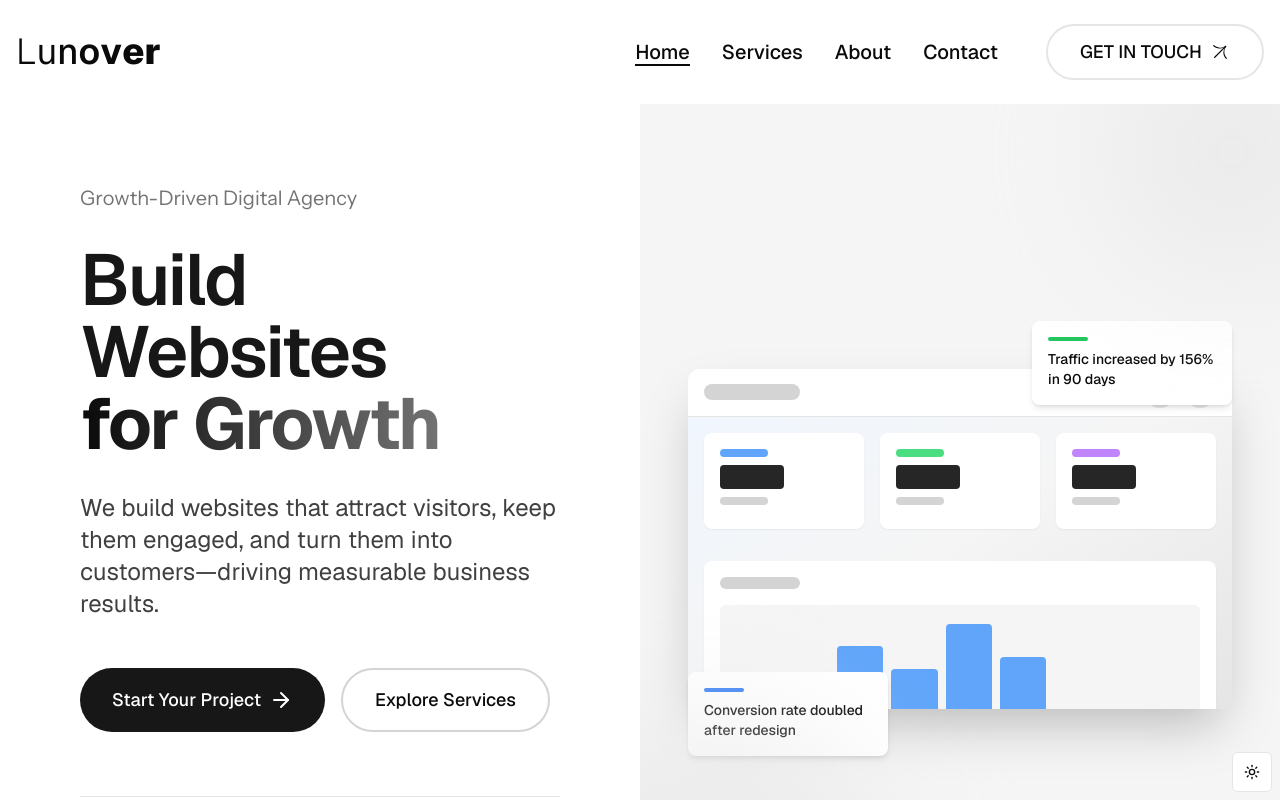
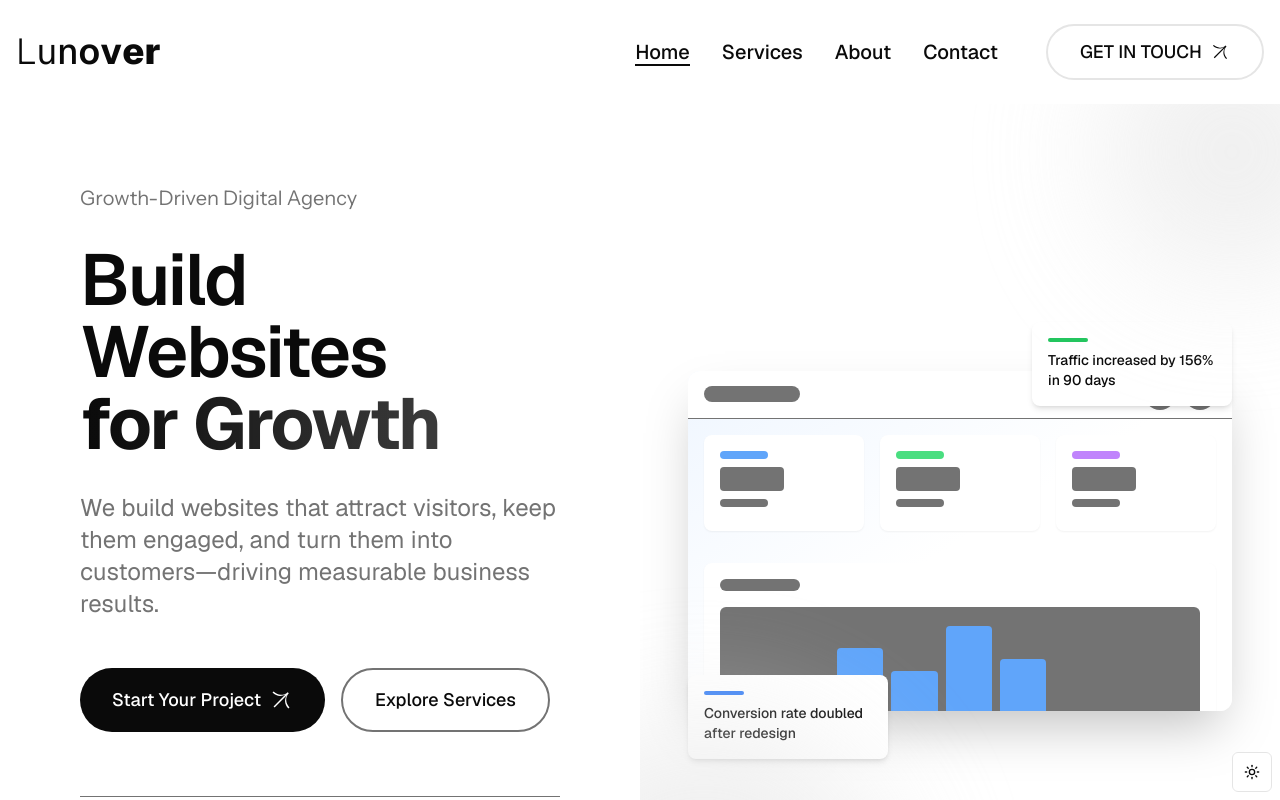
Before and after one commit to rajushrestha/lunover2025, a Next.js app: page / in a window 1280 px wide. Shown: the top 800 px of the page. Built offline with nearby package versions, Linux system fonts and the light colour scheme.

Commit message:
Implement dynamic blog section with API route and fetch latest posts

```diff
--- /dev/null
+++ b/src/app/api/blog/latest/route.ts
@@ -0,0 +1,18 @@
+import { getLatestBlogs } from "@/lib/mdx-compiler";
+import { NextRequest, NextResponse } from "next/server";
+
+export async function GET(request: NextRequest) {
+  try {
+    const { searchParams } = new URL(request.url);
+    const count = parseInt(searchParams.get("count") || "4", 10);
+
+    const posts = await getLatestBlogs(count);
+    return NextResponse.json(posts);
+  } catch (error) {
+    console.error("Error fetching latest blog posts:", error);
+    return NextResponse.json(
+      { error: "Failed to fetch blog posts" },
+      { status: 500 }
+    );
+  }
+}
--- a/src/components/sections/blog.tsx
+++ b/src/components/sections/blog.tsx
@@ -6,47 +6,36 @@ import Image from "next/image";
 import Link from "next/link";
 import { useEffect, useState } from "react";
 import ArrowUpRight from "../icons/arrow-up-right";
-const blogPosts = [
-  {
-    title:
-      "The Art of Collaboration: Stories from the Design and Development Trenches",
-    date: "March 15, 2024",
-    gradient: "from-gray-200 to-gray-300",
-    // image: "/blog1.png",
-  },
-  {
-    title: "Future proofing web development: navigating the latest trends",
-    date: "March 10, 2024",
-    gradient: "from-gray-500 to-gray-900",
-    // image: "/blog2.png",
-  },
-  {
-    title: "From Concept to Reality: Showcasing Impactful Design Case Studies",
-    date: "March 5, 2024",
-    gradient: "from-gray-300 to-gray-400",
-    // image: "/blog1.png",
-  },
-  {
-    title: "The Importance of User Experience in Web Design",
-    date: "March 5, 2025",
-    gradient: "from-gray-700 to-gray-500",
-    // image: "/blog1.png",
-  },
-];
-
-type BlogPost = {
-  title: string;
-  date: string;
-  image?: string;
-  gradient?: string;
-};
+import { BlogPost, getLatestBlogs } from "@/lib/mdx-compiler";
 
 export default function Blog() {
+  const [latestPosts, setLatestPosts] = useState<BlogPost[]>([]);
   const [selectedPost, setSelectedPost] = useState<BlogPost | null>(null);
+  const [isLoading, setIsLoading] = useState(true);
 
   useEffect(() => {
-    setSelectedPost(blogPosts[0]);
-  }, [blogPosts]);
+    const fetchLatestPosts = async () => {
+      try {
+        // Fetch from an API route instead of direct function call
+        const response = await fetch('/api/blog/latest?count=4');
+        if (!response.ok) throw new Error('Failed to fetch posts');
+        const posts = await response.json();
+        setLatestPosts(posts);
+      } catch (error) {
+        console.error('Error fetching blog posts:', error);
+      } finally {
+        setIsLoading(false);
+      }
+    };
+
+    fetchLatestPosts();
+  }, []);
+
+  useEffect(() => {
+    if (latestPosts.length > 0) {
+      setSelectedPost(latestPosts[0]);
+    }
+  }, [latestPosts]);
 
   return (
     <section className="py-20 sm:py-32">
@@ -87,14 +76,8 @@ export default function Blog() {
           </div>
 
           <div className="lg:w-3/5 divide-y divide-border xl:pl-10">
-            {blogPosts.map((post, index) => {
-              const active = selectedPost?.title === post.title;
-              const activeClass = active
-                ? "text-foreground"
-                : "text-foreground/60";
-              const hoverClass = active
-                ? "text-foreground"
-                : "text-foreground/60";
+            {latestPosts.map((post, index) => {
+              const active = selectedPost?.slug === post.slug;
               return (
                 <motion.article
                   key={post.title}
@@ -105,7 +88,7 @@ export default function Blog() {
                   className="group"
                 >
                   <Link
-                    href={`/blog/${post.title}`}
+                    href={`/blog/${post.slug}`}
                     className={cn(
                       "flex items-start justify-between py-6 xl:py-10",
                       "transition-colors group-hover:text-foreground",
--- a/src/components/sections/hero.tsx
+++ b/src/components/sections/hero.tsx
@@ -4,6 +4,7 @@ import { motion } from "framer-motion";
 import Link from "next/link";
 import { Instrument_Sans } from "next/font/google";
 import { ArrowRight } from "lucide-react";
+import ArrowUpRight from "../icons/arrow-up-right";
 
 const instrumentSans = Instrument_Sans({
   subsets: ["latin"],
@@ -36,7 +37,7 @@ export default function Hero() {
   };
 
   return (
-    <section className="min-h-[90vh] flex flex-col lg:flex-row items-stretch bg-white w-full max-w-[94rem] mx-auto">
+    <section className="min-h-[90vh] flex flex-col lg:flex-row items-stretch text-foreground w-full max-w-[94rem] mx-auto">
       {/* Left content side */}
       <div className="w-full lg:w-1/2 p-6 md:p-10 lg:p-16 xl:p-20 flex flex-col justify-center 2xl:pl-0">
         <motion.div
@@ -47,7 +48,7 @@ export default function Hero() {
         >
           <motion.h2
             variants={itemVariants}
-            className={`text-lg md:text-xl text-neutral-500 font-medium ${instrumentSans.className}`}
+            className={`text-lg md:text-xl text-muted-foreground font-medium ${instrumentSans.className}`}
           >
             Growth-Driven Digital Agency
           </motion.h2>
@@ -56,17 +57,17 @@ export default function Hero() {
             variants={itemVariants}
             className="text-4xl sm:text-5xl md:text-6xl lg:text-7xl font-semibold leading-[1.1] tracking-tight"
           >
-            <span className="inline-block text-neutral-900">
+            <span className="inline-block text-foreground">
               Build Websites
             </span>{" "}
-            <span className="inline-block bg-clip-text text-transparent bg-gradient-to-r from-neutral-950 to-neutral-500 font-bold">
+            <span className="inline-block bg-clip-text text-transparent bg-gradient-to-r from-foreground to-foreground/80 font-bold">
               for Growth
             </span>
           </motion.h1>
 
           <motion.p
             variants={itemVariants}
-            className="text-xl md:text-2xl text-neutral-700 max-w-xl"
+            className="text-xl md:text-2xl text-muted-foreground max-w-xl"
           >
             We build websites that attract visitors, keep them engaged, and turn
             them into customers—driving measurable business results.
@@ -78,15 +79,15 @@ export default function Hero() {
           >
             <Link
               href="/contact"
-              className="bg-neutral-900 text-white px-8 py-4 rounded-full text-lg font-medium hover:bg-neutral-800 transition-all group flex items-center"
+              className="bg-foreground text-background px-8 py-4 rounded-full text-lg font-medium hover:bg-foreground/80 transition-all group flex items-center"
             >
               Start Your Project
-              <ArrowRight className="ml-2 group-hover:translate-x-1 transition-transform" />
+              <ArrowUpRight className="ml-2 group-hover:rotate-45 transition-transform" />
             </Link>
 
             <Link
               href="/services"
-              className="border-2 border-neutral-300 px-8 py-4 rounded-full text-lg font-medium hover:border-neutral-900 transition-all"
+              className="border-2 border-muted-foreground px-8 py-4 rounded-full text-lg font-medium hover:border-foreground transition-all"
             >
               Explore Services
             </Link>
@@ -98,7 +99,7 @@ export default function Hero() {
           initial={{ opacity: 0, y: 30 }}
           animate={{ opacity: 1, y: 0 }}
           transition={{ duration: 0.7, delay: 0.8 }}
-          className="grid grid-cols-3 gap-6 mt-16 border-t border-neutral-200 pt-8"
+          className="grid grid-cols-3 gap-6 mt-16 border-t border-muted-foreground pt-8"
         >
           {stats.map((stat, index) => (
             <div key={index} className="space-y-1">
@@ -106,7 +107,7 @@ export default function Hero() {
                 {stat.value}
                 <span className="text-xl ml-0.5">{stat.suffix}</span>
               </p>
-              <p className="text-sm text-neutral-500">{stat.label}</p>
+              <p className="text-base text-muted-foreground">{stat.label}</p>
             </div>
           ))}
         </motion.div>
@@ -117,7 +118,7 @@ export default function Hero() {
         initial={{ opacity: 0 }}
         animate={{ opacity: 1 }}
         transition={{ duration: 1 }}
-        className="w-full lg:w-1/2 bg-neutral-100 relative overflow-hidden min-h-[50vh] lg:min-h-[90vh]"
+        className="w-full lg:w-1/2 bg-background relative overflow-hidden min-h-[50vh] lg:min-h-[90vh]"
       >
         {/* Main dashboard mockup - using gradient placeholder instead of image */}
         <motion.div
@@ -127,37 +128,37 @@ export default function Hero() {
           className="absolute inset-0 flex items-center justify-center p-6 md:p-12"
         >
           <div className="relative w-full max-w-2xl h-auto aspect-[16/10] rounded-xl overflow-hidden shadow-2xl">
-            <div className="absolute inset-0 bg-gradient-to-br from-blue-50 via-neutral-100 to-neutral-200">
+            <div className="absolute inset-0 bg-gradient-to-br from-blue-50 via-background to-background">
               {/* Dashboard UI elements */}
-              <div className="absolute top-0 left-0 right-0 h-12 bg-white border-b border-neutral-200 flex items-center px-4">
-                <div className="w-24 h-4 bg-neutral-300 rounded-full"></div>
+              <div className="absolute top-0 left-0 right-0 h-12 bg-white border-b border-muted-foreground flex items-center px-4">
+                <div className="w-24 h-4 bg-muted-foreground rounded-full"></div>
                 <div className="ml-auto flex space-x-2">
-                  <div className="w-8 h-8 bg-neutral-200 rounded-full"></div>
-                  <div className="w-8 h-8 bg-neutral-200 rounded-full"></div>
+                  <div className="w-8 h-8 bg-muted-foreground rounded-full"></div>
+                  <div className="w-8 h-8 bg-muted-foreground rounded-full"></div>
                 </div>
               </div>
 
               <div className="absolute top-16 left-4 right-4 grid grid-cols-3 gap-4">
                 <div className="bg-white p-4 rounded-lg shadow-sm h-24">
                   <div className="w-12 h-2 bg-blue-400 rounded-full mb-2"></div>
-                  <div className="w-16 h-6 bg-neutral-800 rounded-sm"></div>
-                  <div className="w-12 h-2 bg-neutral-300 rounded-full mt-2"></div>
+                  <div className="w-16 h-6 bg-muted-foreground rounded-sm"></div>
+                  <div className="w-12 h-2 bg-muted-foreground rounded-full mt-2"></div>
                 </div>
                 <div className="bg-white p-4 rounded-lg shadow-sm h-24">
                   <div className="w-12 h-2 bg-green-400 rounded-full mb-2"></div>
-                  <div className="w-16 h-6 bg-neutral-800 rounded-sm"></div>
-                  <div className="w-12 h-2 bg-neutral-300 rounded-full mt-2"></div>
+                  <div className="w-16 h-6 bg-muted-foreground rounded-sm"></div>
+                  <div className="w-12 h-2 bg-muted-foreground rounded-full mt-2"></div>
                 </div>
                 <div className="bg-white p-4 rounded-lg shadow-sm h-24">
                   <div className="w-12 h-2 bg-purple-400 rounded-full mb-2"></div>
-                  <div className="w-16 h-6 bg-neutral-800 rounded-sm"></div>
-                  <div className="w-12 h-2 bg-neutral-300 rounded-full mt-2"></div>
+                  <div className="w-16 h-6 bg-muted-foreground rounded-sm"></div>
+                  <div className="w-12 h-2 bg-muted-foreground rounded-full mt-2"></div>
                 </div>
               </div>
 
               <div className="absolute top-48 left-4 right-4 bg-white p-4 rounded-lg shadow-sm">
-                <div className="w-20 h-3 bg-neutral-300 rounded-full mb-4"></div>
-                <div className="w-full h-32 bg-neutral-100 rounded-md flex items-end p-2">
+                <div className="w-20 h-3 bg-muted-foreground rounded-full mb-4"></div>
+                <div className="w-full h-32 bg-muted-foreground rounded-md flex items-end p-2">
                   <div className="w-[10%] h-[20%] bg-blue-400 rounded-sm"></div>
                   <div className="w-[10%] h-[40%] bg-blue-400 rounded-sm ml-2"></div>
                   <div className="w-[10%] h-[70%] bg-blue-400 rounded-sm ml-2"></div>
```
Also changed, not shown: src/lib/mdx-compiler.ts (+7 -0 lines).
